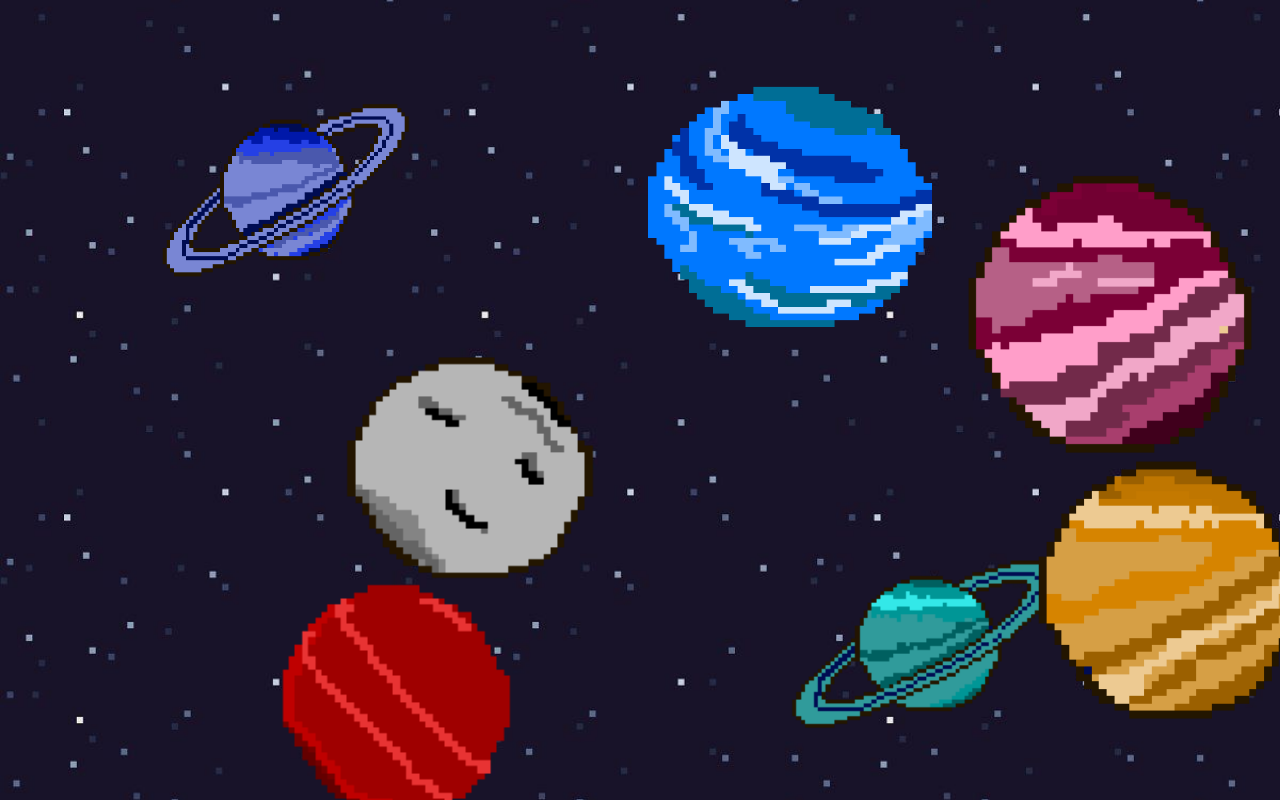
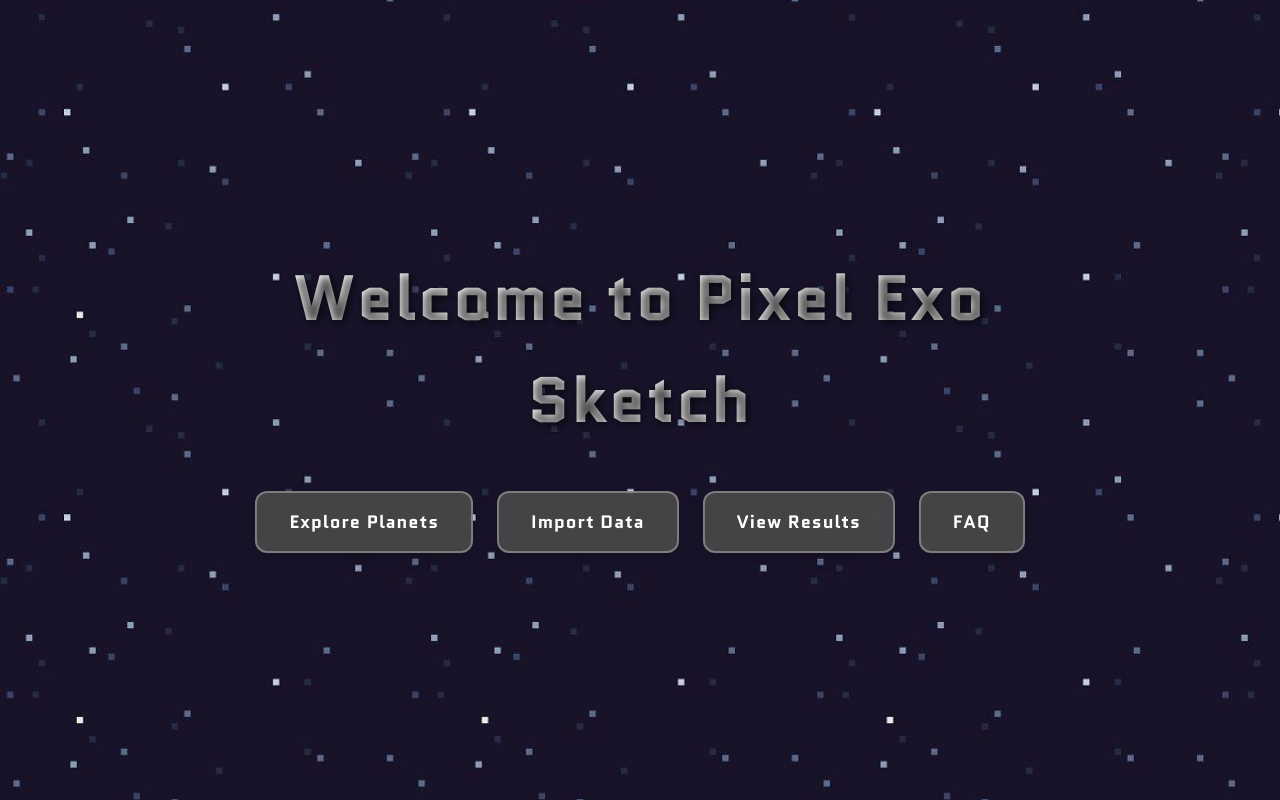
Before and after one commit to Gtomazini/ExoLaserLearner, a Vue app in the folder exo_learner/: page / in a window 1280 px wide. Built offline with nearby package versions, Linux system fonts and the light colour scheme.

Commit message:
last commit

```diff
--- a/exo_learner/src/App.vue
+++ b/exo_learner/src/App.vue
@@ -30,10 +30,10 @@ const commons = ref(commonsData);
 
 // Mock de resultados
 const predictions = ref([
-  { name: 'K00757.03', percent: 71 },
-  { name: 'K00754.01', percent: 31 },
-  { name: 'K00757.03', percent: 86 },
-  { name: 'K00754.01', percent: 19 },
+  { name: 'K01666.01', percent: 98 },
+  { name: 'K01667.01', percent: 31 },
+  { name: 'K01668.01', percent: 0.02 },
+  { name: 'K01670.01', percent: 99 },
 ]);
 const selectedPrediction = ref(null);
 
@@ -110,12 +110,36 @@ function selectPrediction(pred) {
   selectedPrediction.value = pred;
 }
 
+// Função para navegar entre seções
+function scrollToSection(sectionClass) {
+  const section = document.querySelector(`.${sectionClass}`);
+  if (section) {
+    section.scrollIntoView({
+      behavior: 'smooth',
+      block: 'center'
+    });
+  }
+}
+
 
 </script>
 
 <template>
   <div class="app-bg">
     <div class="snap-container">
+      <!-- SEÇÃO DE APRESENTAÇÃO -->
+      <section class="snap-section presentation-section">
+        <div class="presentation-content">
+          <h1 class="presentation-title">Welcome to Pixel Exo Sketch</h1>
+          <div class="navigation-buttons">
+            <button class="nav-btn" @click="scrollToSection('planet-section')">Explore Planets</button>
+            <button class="nav-btn" @click="scrollToSection('import-section')">Import Data</button>
+            <button class="nav-btn" @click="scrollToSection('result-section')">View Results</button>
+            <button class="nav-btn" @click="scrollToSection('faq-section-no-snap')">FAQ</button>
+          </div>
+        </div>
+      </section>
+
       <!-- SEÇÃO DOS PLANETAS -->
       <section class="snap-section planet-section">
         <div class="planet-space">
@@ -243,7 +267,17 @@ function selectPrediction(pred) {
           <div class="faq-list">
             <FaqItem title="How it works?">
               <div>
-                <p style="color:#fff;">Conteúdo explicativo sobre funcionamento...</p>
+                <ul style="color:#fff;">
+                  <li>
+                    <strong>1. Accepted formats:</strong> Only CSV files are supported. Please ensure your file follows the required structure.
+                  </li>
+                  <li>
+                    <strong>2. Import section:</strong> Go to the Import Data section and upload your .csv file using the provided button.
+                  </li>
+                  <li>
+                    <strong>3. Results:</strong> If the analysis is successful, you will be automatically redirected to the results section.
+                  </li>
+                </ul>
               </div>
             </FaqItem>
             <FaqItem title="Input Logic">
@@ -252,7 +286,53 @@ function selectPrediction(pred) {
 
             <FaqItem title="Team Work">
               <div>
-                <p style="color:#fff;">Conteúdo sobre colaboração, equipe e desenvolvimento do projeto...</p>
+                <ul style="color:#fff;">
+                  <li><strong>Team:</strong> Bacuri Lattes 2025</li>
+                  <li>Gabriel Tomazini</li>
+                  <li>Eric Guilherme dos Santos</li>
+                  <li>Matheus Francisco Ferreira</li>
+                  <li>Nathan Raposo</li>
+                  <li>Guilherme Rodrigues</li>
+                </ul>
+              </div>
+            </FaqItem>
+
+            <FaqItem title="Model Log">
+              <div class="model-log">
+                <div class="log-header">
+                  ======================================================================<br>
+                  <strong>FASE 1: TREINAMENTO DO MODELO FINAL (XGBOOST)</strong><br>
+                  ======================================================================
+                </div>
+                <div class="log-content">
+                  📂 Dataset não encontrado localmente.<br>
+                  📥 Baixando dataset da NASA Exoplanet Archive...<br>
+                  &nbsp;&nbsp;&nbsp;URL: https://exoplanetarchive.ipac.caltech.edu/TAP/sync?query=select+*+from+cumulative&format=csv<br>
+                  ✅ Dataset baixado com sucesso!<br>
+                  📖 Carregando dataset<br>
+                  ✅ Dataset carregado: <strong>9564 registros</strong><br>
+                  📊 Registros após filtro: <strong>7585 (CONFIRMED + FALSE POSITIVE)</strong><br>
+                  🎯 Dados prontos para treino: <strong>7326 amostras e 15 features</strong><br>
+                  &nbsp;&nbsp;&nbsp;- Confirmados: <span style="color:#27ae60">2744</span><br>
+                  &nbsp;&nbsp;&nbsp;- Falsos Positivos: <span style="color:#c0392b">4582</span><br><br>
+
+                  🚀 Treinando o modelo XGBoost...<br>
+                  <span style="color:#ffd700">Parameters: { "use_label_encoder" } are not used.</span><br><br>
+
+                  &nbsp;&nbsp;bst.update(dtrain, iteration=i, fobj=obj)<br>
+                  ✅ Modelo treinado com sucesso!<br><br>
+
+                  📈 <strong style="color:#27ae60">ACURÁCIA FINAL DO MODELO: 99.68%</strong><br><br>
+
+                  💾 Arquivos salvos:<br>
+                  &nbsp;&nbsp;&nbsp;- Modelo<br>
+                  &nbsp;&nbsp;&nbsp;- Scaler<br>
+                  &nbsp;&nbsp;&nbsp;- Features<br><br>
+
+                  ✅ <strong style="color:#27ae60">SERVIDOR PRONTO!</strong><br>
+                  ======================================================================<br>
+                  <span style="color:#00bfff">INFO: Application startup complete.</span>
+                </div>
               </div>
             </FaqItem>
           </div>
@@ -342,6 +422,66 @@ html, body {
 .planet-section {
   position: relative;
   overflow: visible;
+}
+
+/* SEÇÃO DE APRESENTAÇÃO */
+.presentation-section {
+  display: flex;
+  align-items: center;
+  justify-content: center;
+  text-align: center;
+}
+
+.presentation-content {
+  max-width: 900px;
+  padding: 0 40px;
+}
+
+.presentation-title {
+  font-size: 4rem;
+  color: #ffffff;
+  font-weight: 700;
+  text-shadow: 2px 2px 8px rgba(0, 0, 0, 0.7);
+  letter-spacing: 2px;
+  margin: 0 0 40px 0;
+  background: linear-gradient(45deg, #ffffff, #e0e0e0);
+  -webkit-background-clip: text;
+  -webkit-text-fill-color: transparent;
+  background-clip: text;
+}
+
+.navigation-buttons {
+  display: flex;
+  gap: 24px;
+  justify-content: center;
+  flex-wrap: wrap;
+}
+
+.nav-btn {
+  background: rgba(74, 74, 74, 0.9);
+  color: #ffffff;
+  border: 2px solid rgba(255, 255, 255, 0.3);
+  border-radius: 12px;
+  padding: 16px 32px;
+  font-size: 18px;
+  font-weight: 600;
+  cursor: pointer;
+  transition: all 0.3s ease;
+  backdrop-filter: blur(10px);
+  box-shadow: 0 4px 16px rgba(0, 0, 0, 0.2);
+  letter-spacing: 1px;
+}
+
+.nav-btn:hover {
+  background: rgba(255, 255, 255, 0.1);
+  border-color: rgba(255, 255, 255, 0.6);
+  transform: translateY(-2px);
+  box-shadow: 0 6px 20px rgba(0, 0, 0, 0.3);
+}
+
+.nav-btn:active {
+  transform: translateY(0);
+  box-shadow: 0 2px 8px rgba(0, 0, 0, 0.2);
 }
 
 .planet-space {
@@ -560,4 +700,29 @@ html, body {
   flex-direction: column;
   gap: 24px;
 }
+
+/* MODEL LOG STYLES */
+.model-log {
+  color: #fff;
+  font-family: 'Courier New', monospace;
+  font-size: 14px;
+  line-height: 1.6;
+  background: #1a1a1a;
+  border-radius: 8px;
+  padding: 20px;
+  border-left: 4px solid #27ae60;
+  overflow-x: auto;
+}
+
+.log-header {
+  color: #ffd700;
+  font-weight: bold;
+  text-align: center;
+  margin-bottom: 16px;
+  font-size: 13px;
+}
+
+.log-content {
+  white-space: pre-line;
+}
 </style>
```
